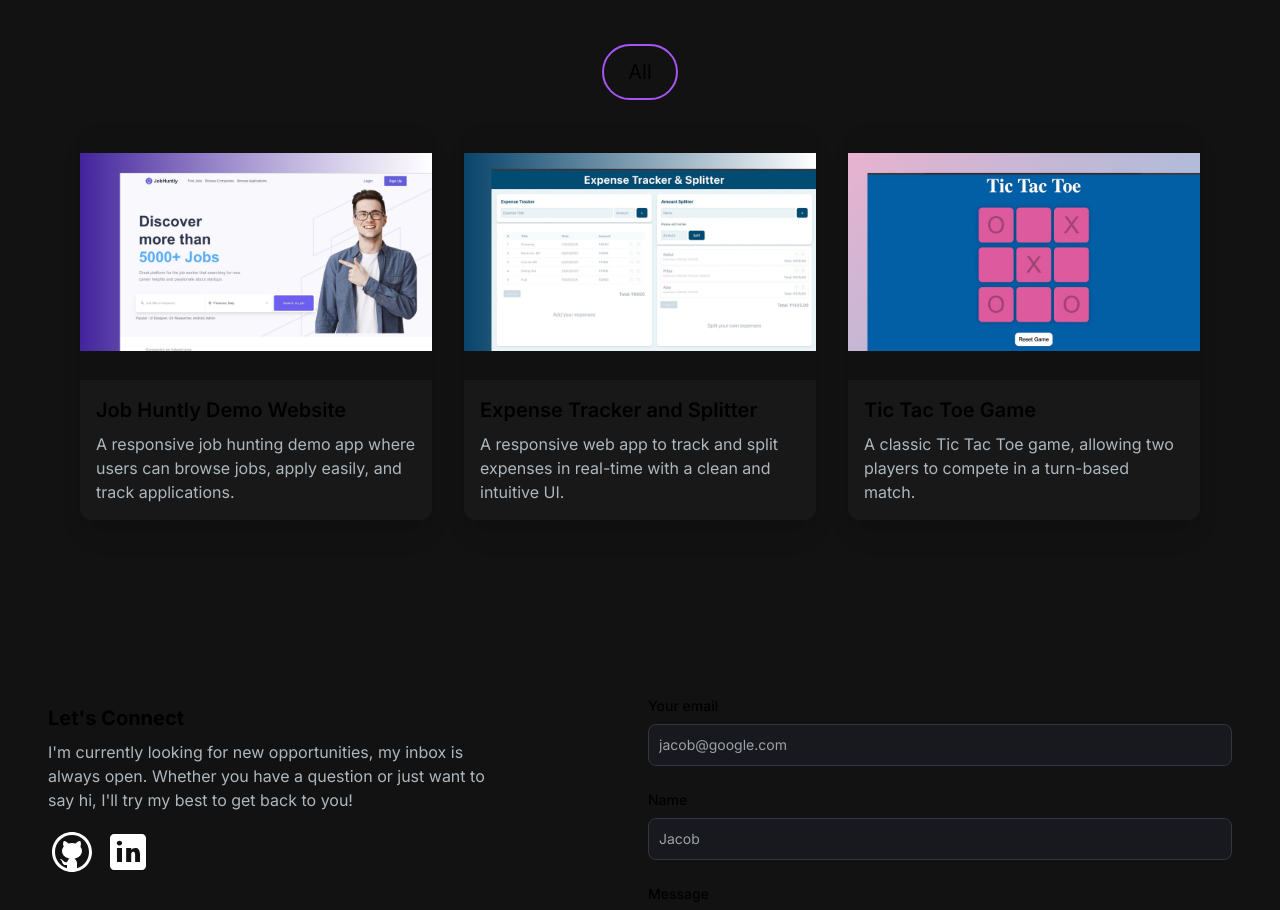
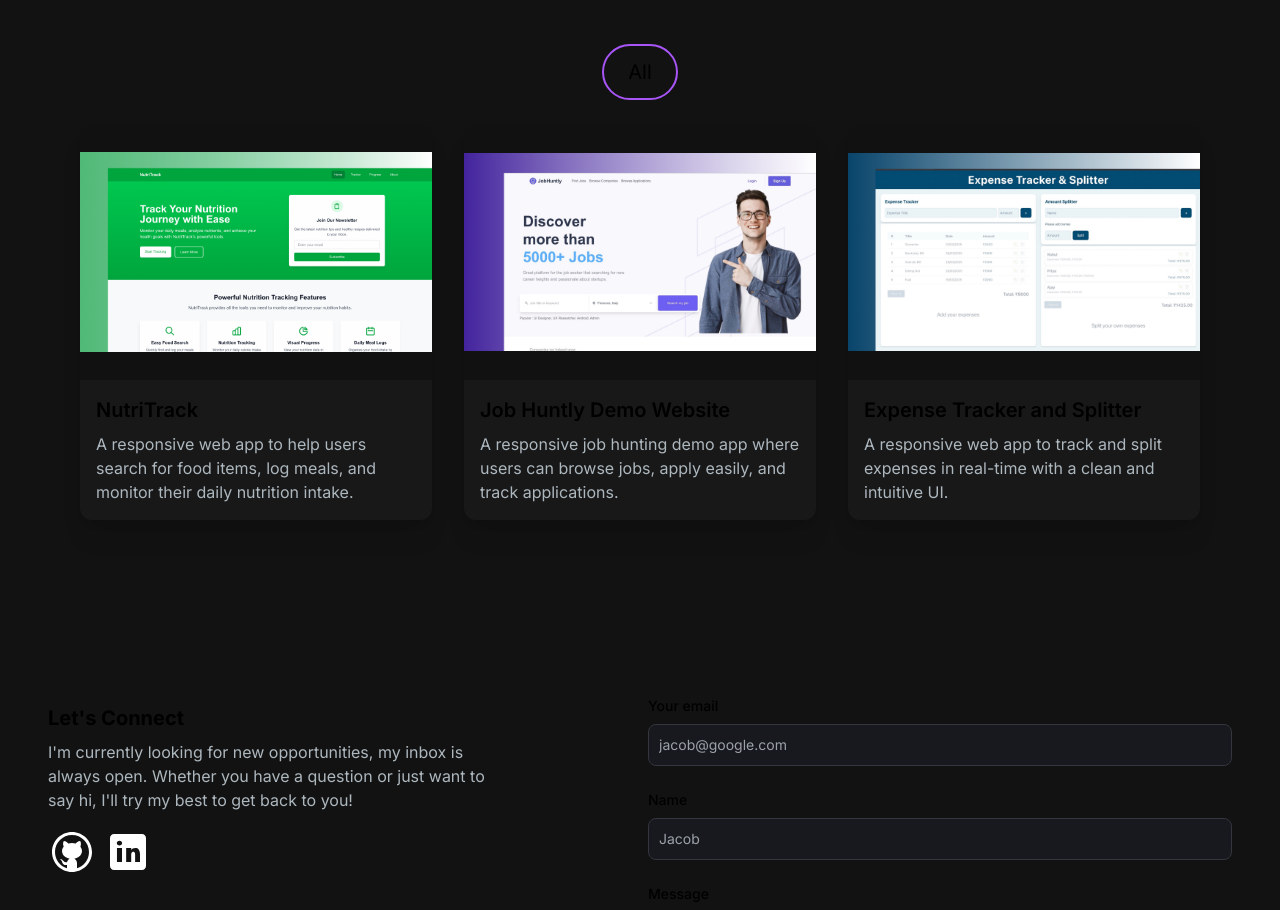
Before and after one commit to adamyatiwari12/Personal-Portfolio, a Next.js app: page / in a window 1280 px wide. Shown: the part 1480-2390 px from the top of the page. Built offline with nearby package versions, Linux system fonts and the light colour scheme.

Commit message:
added project

```diff
--- a/src/app/components/ProjectsSection.jsx
+++ b/src/app/components/ProjectsSection.jsx
@@ -7,6 +7,15 @@ import { motion, useInView } from "framer-motion";
 const projectsData = [
   {
     id: 1,
+    title: "NutriTrack",
+    description: "A responsive web app to help users search for food items, log meals, and monitor their daily nutrition intake.",
+    image: "/images/projects/nutri-track.png",
+    tag: ["All", "Web"],
+    gitUrl: "https://github.com/adamyatiwari12/Nutrition-Tracker",
+    previewUrl: "https://nutrition-tracker-mu.vercel.app/",
+  },
+  {
+    id: 2,
     title: "Job Huntly Demo Website",
     description: "A responsive job hunting demo app where users can browse jobs, apply easily, and track applications.",
     image: "/images/projects/job-huntly.JPG",
@@ -15,7 +24,7 @@ const projectsData = [
     previewUrl: "https://job-huntly-demo-website.vercel.app/",
   },
   {
-    id: 2,
+    id: 3,
     title: "Expense Tracker and Splitter",
     description: "A responsive web app to track and split expenses in real-time with a clean and intuitive UI.",
     image: "/images/projects/expense.JPG",
@@ -23,15 +32,15 @@ const projectsData = [
     gitUrl: "https://github.com/adamyatiwari12/Expense-Tracker-and-Splitter",
     previewUrl: "https://expense-tracker-and-splitter.vercel.app/",
   },
-  {
-    id: 3,
-    title: "Tic Tac Toe Game",
-    description: "A classic Tic Tac Toe game, allowing two players to compete in a turn-based match.",
-    image: "/images/projects/tic-tac.JPG",
-    tag: ["All", "Web"],
-    gitUrl: "https://github.com/adamyatiwari12/Tic-Tac-Toe",
-    previewUrl: "https://adamyatiwari12.github.io/Tic-Tac-Toe/",
-  }
+  // {
+  //   id: 4,
+  //   title: "Tic Tac Toe Game",
+  //   description: "A classic Tic Tac Toe game, allowing two players to compete in a turn-based match.",
+  //   image: "/images/projects/tic-tac.JPG",
+  //   tag: ["All", "Web"],
+  //   gitUrl: "https://github.com/adamyatiwari12/Tic-Tac-Toe",
+  //   previewUrl: "https://adamyatiwari12.github.io/Tic-Tac-Toe/",
+  // }
 ];
 
 const ProjectsSection = () => {
```
Also changed, not shown: public/images/projects/nutri-track.png (added).
